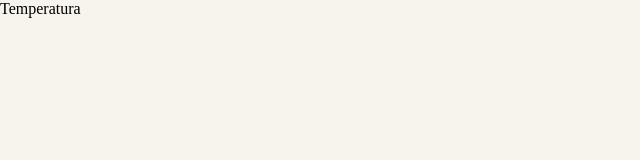
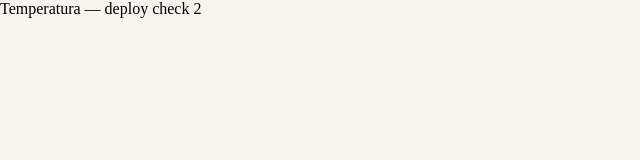
Before and after one commit to cj-hilder/temperatura, a React (Vite) app: page / in a window 1280 px wide. Shown: the top 160 px of the page, without its empty margins (0-640 px from the left). Built offline with nearby package versions, Linux system fonts and the light colour scheme.

Commit message:
Deploy check: change home page placeholder text

```diff
--- a/src/App.jsx
+++ b/src/App.jsx
@@ -1,5 +1,5 @@
 // Placeholder shell for the scaffold/deploy phase. Home/recipe/step UI lands
 // in build-order step 7, once storage, instances and alarms are in place.
 export default function App() {
-  return <div>Temperatura</div>;
+  return <div>Temperatura — deploy check 2</div>;
 }
```
